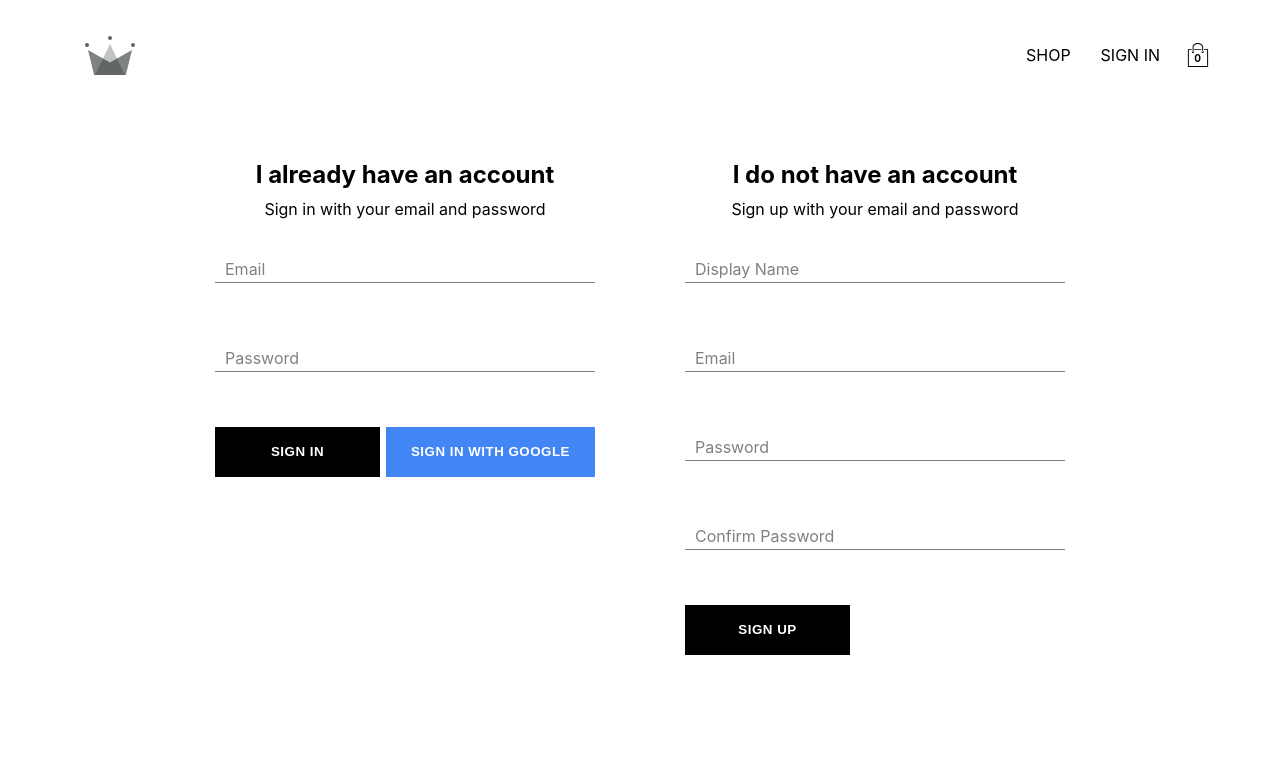
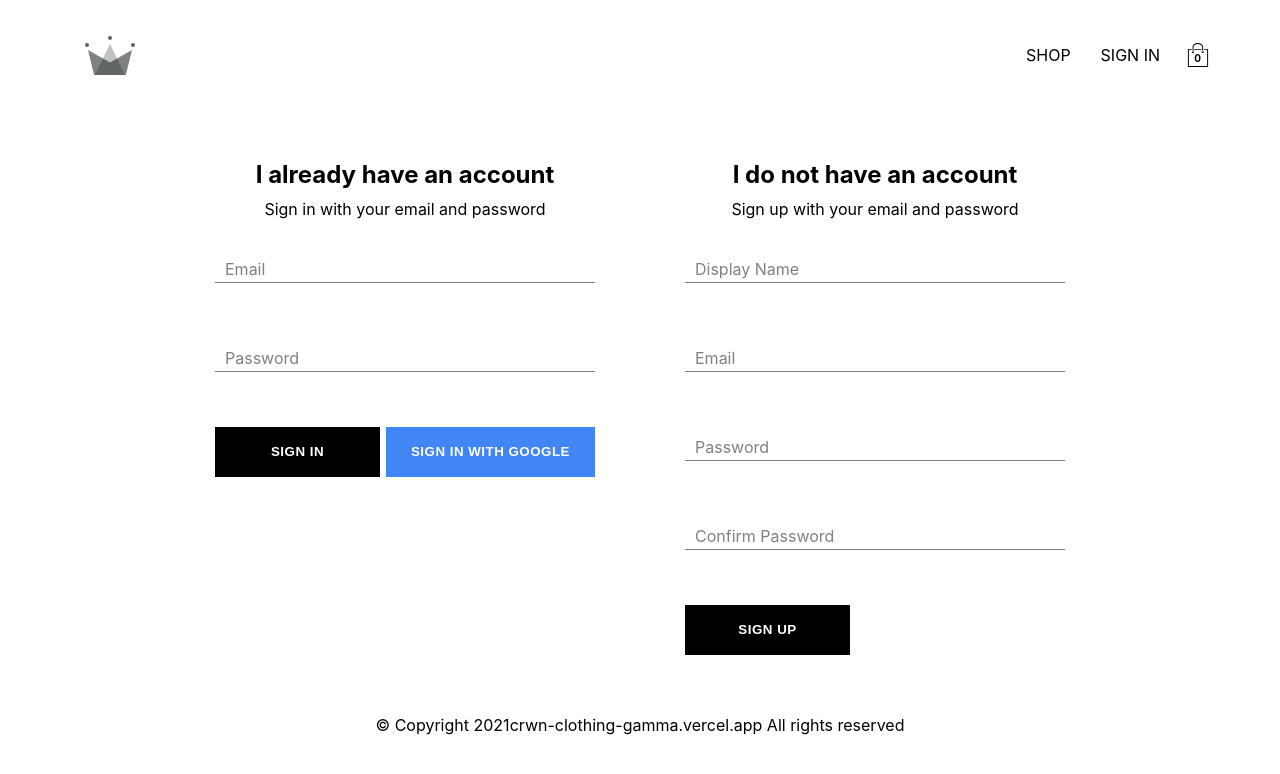
Before and after one commit to nguyenluhoangsang01/crwn-clothing, a React (Create React App) app: page /sign-in in a window 1280 px wide. Shown: the top 774 px of the page. Built offline with nearby package versions, Linux system fonts and the light colour scheme; no server answers.

Commit message:
added footer component

```diff
--- a/src/App.js
+++ b/src/App.js
@@ -2,6 +2,7 @@ import { useEffect } from "react";
 import { useDispatch, useSelector } from "react-redux";
 import { Redirect, Route, Switch } from "react-router-dom";
 import "./App.css";
+import Footer from "./components/Footer";
 import Header from "./components/Header";
 import { auth, createUserProfileDocument } from "./firebase/firebase.utils";
 import CheckoutPage from "./pages/CheckoutPage";
@@ -59,6 +60,7 @@ function App() {
           {currentUser && cartItemQuantity && <Redirect to="/checkout" />}
         </Route>
       </Switch>
+      <Footer />
     </>
   );
 }
--- /dev/null
+++ b/src/components/Footer/Footer.styles.js
@@ -0,0 +1,6 @@
+import styled from "styled-components";
+
+export const FooterWrapper = styled.div`
+  text-align: center;
+  margin: 50px 0 20px;
+`;
--- /dev/null
+++ b/src/components/Footer/index.jsx
@@ -0,0 +1,13 @@
+import React from "react";
+import { FooterWrapper } from "./Footer.styles";
+
+const Footer = () => {
+  return (
+    <FooterWrapper>
+      &copy; Copyright {new Date().getFullYear()}
+      crwn-clothing-gamma.vercel.app All rights reserved
+    </FooterWrapper>
+  );
+};
+
+export default Footer;
```
